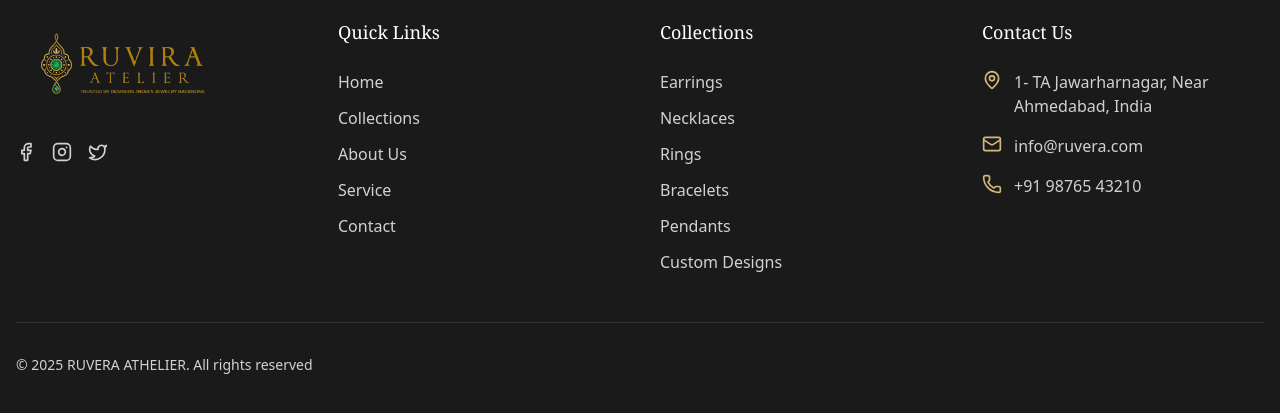
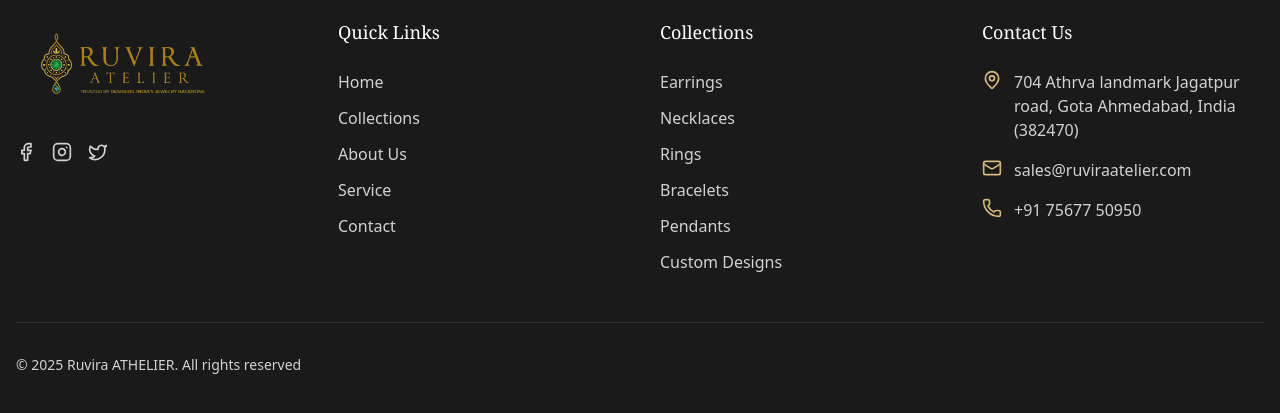
Before and after one commit to Vansh1379/Jewellery-Commerce, a React (Vite) app in the folder Frontend/: page /collections in a window 1280 px wide. Shown: the part 2031-2444 px from the top of the page. Built offline with nearby package versions, Linux system fonts and the light colour scheme; no server answers.

Commit message:
Done with the changes in the text

```diff
--- a/Frontend/index.html
+++ b/Frontend/index.html
@@ -4,7 +4,7 @@
     <meta charset="UTF-8" />
     <link rel="icon" type="image/svg+xml" href="/logo.jpeg" />
     <meta name="viewport" content="width=device-width, initial-scale=1.0" />
-    <title>RUVERA ATELIER</title>
+    <title>Ruvira ATELIER</title>
   </head>
   <body>
     <div id="root"></div>
--- a/Frontend/src/components/Footer.tsx
+++ b/Frontend/src/components/Footer.tsx
@@ -41,7 +41,7 @@ const Footer: React.FC = () => {
             <div className="flex items-center mb-6">
               <img
                 src={logo}
-                alt="RUVERA Designs"
+                alt="Ruvira  Designs"
                 width={200}
                 height={90}
                 className="mr-3"
@@ -119,15 +119,18 @@ const Footer: React.FC = () => {
                   size={20}
                   className="mr-3 flex-shrink-0 text-[#d4b978]"
                 />
-                <span>1- TA Jawarharnagar, Near Ahmedabad, India</span>
+                <span>
+                  704 Athrva landmark Jagatpur road, Gota Ahmedabad, India
+                  (382470)
+                </span>
               </li>
               <li className="flex">
                 <Mail size={20} className="mr-3 flex-shrink-0 text-[#d4b978]" />
                 <a
-                  href="mailto:info@melange.com"
+                  href="mailto:sales@ruviraatelier.com"
                   className="hover:text-[#d4b978] transition-colors"
                 >
-                  info@ruvera.com
+                  sales@ruviraatelier.com
                 </a>
               </li>
               <li className="flex">
@@ -139,7 +142,7 @@ const Footer: React.FC = () => {
                   href="tel:+919876543210"
                   className="hover:text-[#d4b978] transition-colors"
                 >
-                  +91 98765 43210
+                  +91 75677 50950
                 </a>
               </li>
             </ul>
@@ -148,7 +151,7 @@ const Footer: React.FC = () => {
 
         <div className="border-t border-white/10 mt-12 pt-8 flex flex-col md:flex-row justify-between items-center">
           <p className="text-sm">
-            © {new Date().getFullYear()} RUVERA ATHELIER. All rights reserved
+            © {new Date().getFullYear()} Ruvira ATHELIER. All rights reserved
           </p>
           <div className="mt-4 md:mt-0"></div>
         </div>
--- a/Frontend/src/components/Login.tsx
+++ b/Frontend/src/components/Login.tsx
@@ -98,7 +98,7 @@ const LoginPage: React.FC<LoginPageProps> = ({ onLoginSuccess }) => {
                 value={email}
                 onChange={(e) => setEmail(e.target.value)}
                 className="block w-full pl-10 pr-3 py-3 border border-gray-300 rounded-lg focus:outline-none focus:ring-2 focus:ring-indigo-500 focus:border-indigo-500 transition-colors"
-                placeholder="admin@melange.com"
+                placeholder="sales@ruviraatelier.com"
               />
             </div>
           </div>
--- a/Frontend/src/components/Navbar.tsx
+++ b/Frontend/src/components/Navbar.tsx
@@ -91,7 +91,7 @@ const Navbar: React.FC = () => {
         <Link to="/" className="relative z-10 flex items-center flex-shrink-0">
           <img
             src={logo}
-            alt="RUVERA Designs"
+            alt="Ruvira  Designs"
             width={150}
             height={50}
             className="mr-3"
@@ -274,7 +274,7 @@ const Navbar: React.FC = () => {
                 />
                 <div className="flex flex-col">
                   <span className="text-sm font-playfair text-white leading-tight">
-                    RUVERA
+                    Ruvira
                   </span>
                   <span className="text-xs tracking-widest text-[#C0C0C0] leading-tight">
                     ATELIER
--- a/Frontend/src/pages/AboutPage.tsx
+++ b/Frontend/src/pages/AboutPage.tsx
@@ -114,7 +114,7 @@ export default function AboutPage() {
 
           <div className="relative z-10 container px-4 text-white">
             <h1 className="text-4xl md:text-6xl font-serif mb-4">
-              About RUVERA ATELIER
+              About RUVIRA ATELIER
             </h1>
             <div className="w-24 h-[1px] bg-[#d4b978] mb-6 mx-auto" />
             <p className="text-lg text-white/90 max-w-2xl mx-auto">
--- a/Frontend/src/pages/Contact.tsx
+++ b/Frontend/src/pages/Contact.tsx
@@ -306,7 +306,7 @@ const Contact: React.FC = () => {
                           href="mailto:info@navkardesigns.com"
                           className="hover:text-gold transition-colors"
                         >
-                          info@ruvera.com
+                          info@Ruvira .com
                         </a>
                       </p>
                     </div>
--- a/Frontend/src/pages/CustomDesign.tsx
+++ b/Frontend/src/pages/CustomDesign.tsx
@@ -95,7 +95,7 @@ const CustomDesign: React.FC = () => {
               variants={itemVariants}
               className="text-gray-700 font-serif"
             >
-              At NAVKAR DESIGNS, INDIA, we turn your unique ideas into exquisite
+              At RUVIRA ATELIER, we turn your unique ideas into exquisite
               jewelry. Our custom design service allows you to collaborate with
               our skilled artisans to create bespoke pieces that perfectly
               reflect your vision and style.
--- a/Frontend/src/pages/Navbar.tsx
+++ b/Frontend/src/pages/Navbar.tsx
@@ -91,7 +91,7 @@ const Navbar: React.FC = () => {
         <Link to="/" className="relative z-10 flex items-center flex-shrink-0">
           <img
             src={logo}
-            alt="RUVERA Designs"
+            alt="Ruvira Designs"
             width={200}
             height={90}
             className="mr-3"
@@ -274,7 +274,7 @@ const Navbar: React.FC = () => {
                 />
                 <div className="flex flex-col">
                   <span className="text-sm font-playfair text-white leading-tight">
-                    RUVERA
+                    Ruvira
                   </span>
                   <span className="text-xs tracking-widest text-[#C0C0C0] leading-tight">
                     ATELIER
--- a/Frontend/src/pages/Services.tsx
+++ b/Frontend/src/pages/Services.tsx
@@ -139,7 +139,7 @@ const Services: React.FC = () => {
               variants={itemVariants}
               className="text-gray-700 font-serif"
             >
-              At RUVERA ATELIER, we turn your imagination into exquisite
+              At RUVIRA ATELIER, we turn your imagination into exquisite
               jewelry. Our team of expert designers and skilled artisans craft
               world-class jewelry at our state-of-the-art manufacturing facility
               in India.
```
